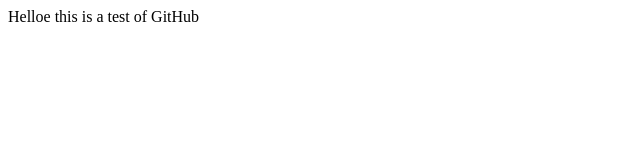
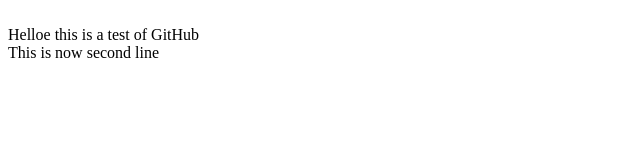
Before and after one commit to akajon360/youtube.demo, a plain HTML site: page index.html in a window 1280 px wide. Shown: the whole page, without its empty margins (0-640 px from the left). Drawn offline with Linux system fonts and the light colour scheme.

Commit message:
index changed

```diff
--- a/index.html
+++ b/index.html
@@ -4,7 +4,9 @@
     <meta charset="UTF-8">
     <title></title>
 </head>
-<body>
+<br>
     Helloe this is a test of GitHub
+    </br>
+    This is now second line
 </body>
 </html>
```
